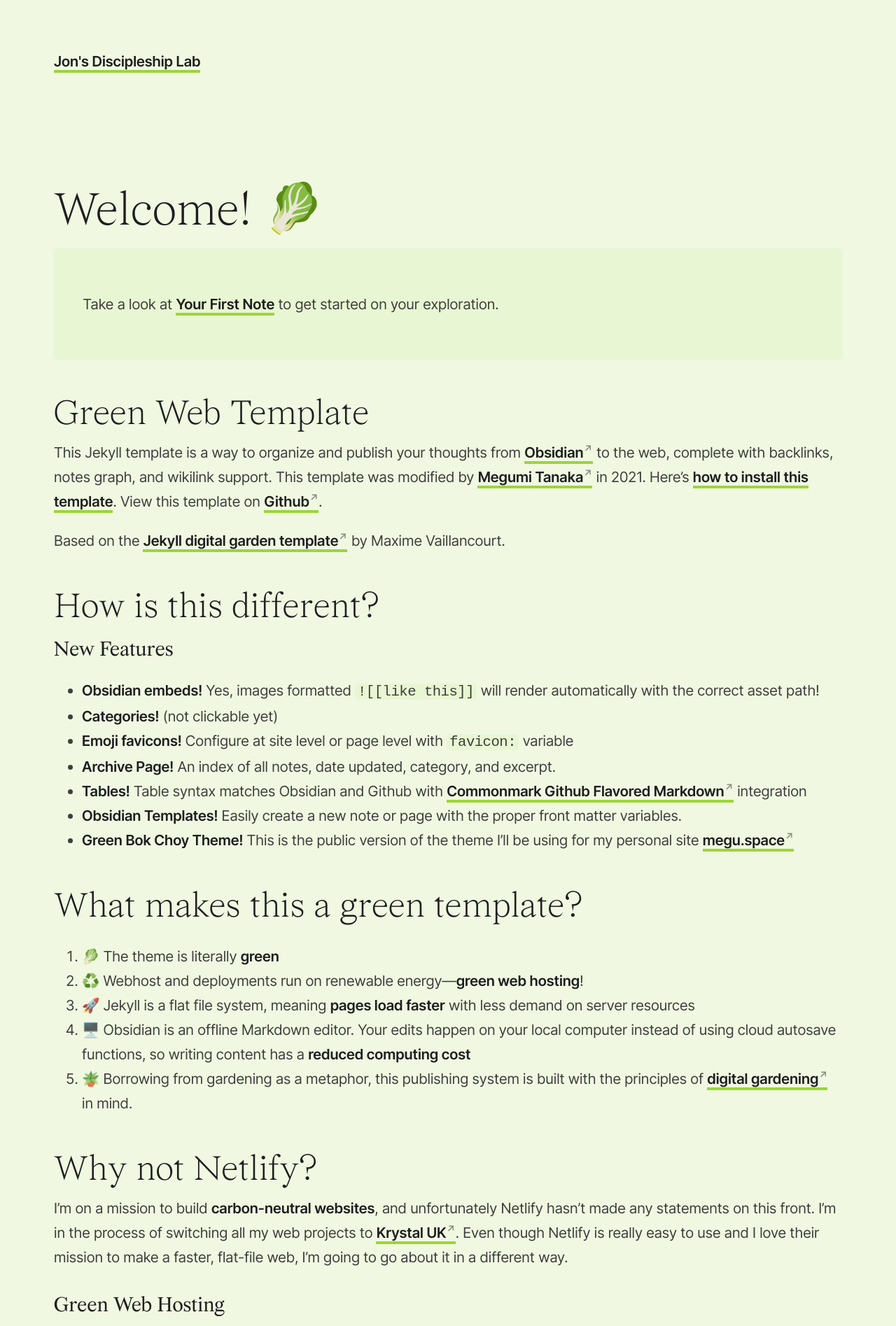
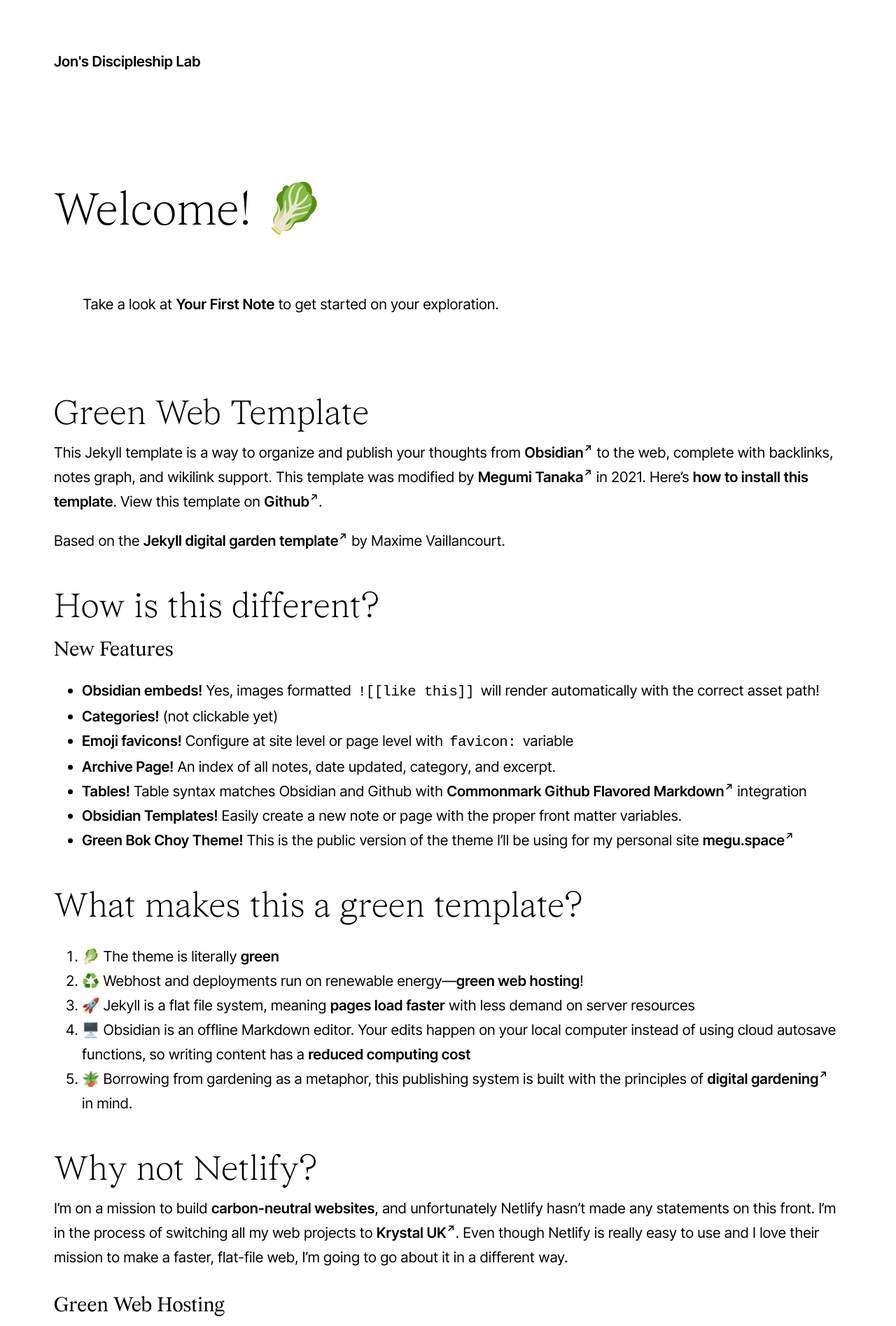
Before and after one commit to jsantiago611/discipleship-dashboard, a Jekyll site: the page built from index.md, in a window 1280 px wide. Shown: the top 1895 px of the page at 70% size. Built offline with Jekyll 4.4.1, drawn with Linux system fonts in a browser that asks for light colours; Markdown is read by kramdown in place of the engine named in the settings.

Commit message:
commenting out colors

```diff
--- a/assets/css/style.css
+++ b/assets/css/style.css
@@ -2,12 +2,12 @@
 
 /* Global Styles */
 :root {
-  --heading-color: rgb(29, 31, 32);
+  /*--heading-color: rgb(29, 31, 32);
   --text-color: rgba(29, 31, 32, .85);
   --text-color-faded: rgb(29, 31, 32, 0.5);
   --primary-color: rgb(156, 213, 56);
   --background-color: rgba(156, 213, 56, .15);
-  --callout-background: rgba(156, 213, 56, .08);
+  --callout-background: rgba(156, 213, 56, .08);*/
   --primary-font: "Inter Variable", "Inter", -apple-system, BlinkMacSystemFont, Helvetica, Arial, sans-serif;
   --heading-font: "Wremena", "Times", "Times New Roman", serif;
   /* Set headings to large size by increasing :root em font size */
```
